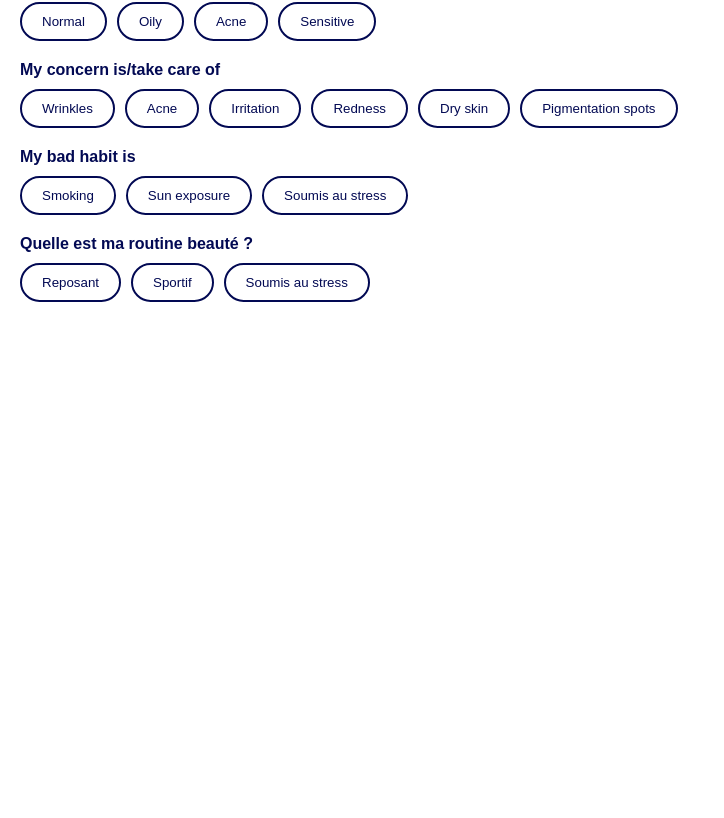
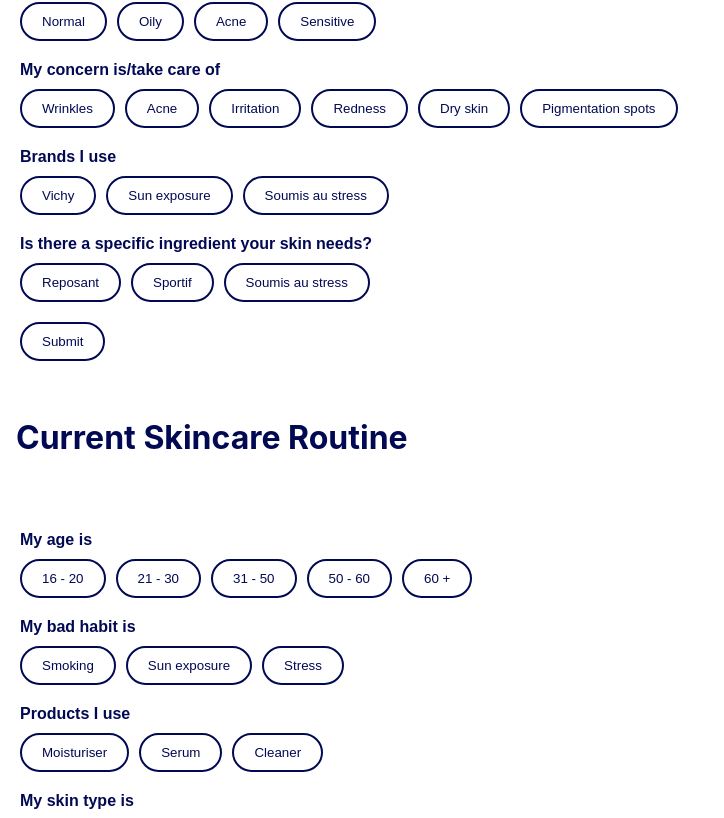
Before and after one commit to sofola/fusion-five, a React (Create React App) app: page /intro in a window 1280 px wide. Shown: the part 323-1141 px from the top of the page, without its empty margins (0-724 px from the left). Before the commit the page ends 800 px from the top, so only its background shows below. Built offline with nearby package versions, Linux system fonts and the light colour scheme.

Commit message:
feat: make questionnaire more reusable adjust proxy settings add routing

```diff
--- a/public/index.html
+++ b/public/index.html
@@ -2,42 +2,11 @@
 <html lang="en">
   <head>
     <meta charset="utf-8" />
-    <link rel="icon" href="%PUBLIC_URL%/favicon.ico" />
     <meta name="viewport" content="width=device-width, initial-scale=1" />
-    <meta name="theme-color" content="#000000" />
-    <meta
-      name="description"
-      content="Web site created using create-react-app"
-    />
-    <link rel="apple-touch-icon" href="%PUBLIC_URL%/logo192.png" />
-    <!--
-      manifest.json provides metadata used when your web app is installed on a
-      user's mobile device or desktop. See https://developers.google.com/web/fundamentals/web-app-manifest/
-    -->
-    <link rel="manifest" href="%PUBLIC_URL%/manifest.json" />
-    <!--
-      Notice the use of %PUBLIC_URL% in the tags above.
-      It will be replaced with the URL of the `public` folder during the build.
-      Only files inside the `public` folder can be referenced from the HTML.
-
-      Unlike "/favicon.ico" or "favicon.ico", "%PUBLIC_URL%/favicon.ico" will
-      work correctly both with client-side routing and a non-root public URL.
-      Learn how to configure a non-root public URL by running `npm run build`.
-    -->
-    <title>React App</title>
+    <title>Fusion Five</title>
   </head>
   <body>
     <noscript>You need to enable JavaScript to run this app.</noscript>
     <div id="root"></div>
-    <!--
-      This HTML file is a template.
-      If you open it directly in the browser, you will see an empty page.
-
-      You can add webfonts, meta tags, or analytics to this file.
-      The build step will place the bundled scripts into the <body> tag.
-
-      To begin the development, run `npm start` or `yarn start`.
-      To create a production bundle, use `npm run build` or `yarn build`.
-    -->
   </body>
 </html>
--- a/src/App.js
+++ b/src/App.js
@@ -1,11 +1,24 @@
 import React from 'react';
-import Questionnaire from './components/Questionnaire';
+import {
+  BrowserRouter as Router, Link} from 'react-router-dom';
+import Introduction from './components/Introduction';
+import Ingredients from './components/Ingredients';
 
 const App = () => {
   return (
-    <div className="App">
-      <Questionnaire />
-    </div>
+    <Router>
+        <div className="App">
+          <Link path="/intro">
+            <Introduction />
+          </Link>
+          <Link path="/ingredients">
+            <Ingredients />
+          </Link>
+          <Link path="/">
+            <h1>Beiersdorf</h1>
+          </Link>
+        </div>
+    </Router>
   );
 };
 
--- /dev/null
+++ b/src/components/Ingredients.js
@@ -0,0 +1,51 @@
+import React from 'react';
+import Questionnaire from './Questionnaire';
+
+const sectionsCurrentRoutine = [
+  {
+    title: 'My age is',
+    options: ['16 - 20', '21 - 30', '31 - 50', '50 - 60', '60 +'],
+    type: 'single',
+  },
+  {
+    title: 'My bad habit is',
+    options: ['Smoking', 'Sun exposure', 'Stress'],
+    type: 'single',
+  },
+  {
+    title: 'Products I use',
+    options: ['Moisturiser', 'Serum', 'Cleaner'],
+    type: 'multiple',
+  },
+  {
+    title: 'My skin type is',
+    options: ['Normal', 'Oily', 'Acne', 'Sensitive'],
+    type: 'single',
+  },
+  {
+    title: 'My concern is/take care of',
+    options: ['Wrinkles', 'Acne', 'Irritation', 'Redness', 'Dry skin', 'Pigmentation spots'],
+    type: 'multiple',
+  },
+  {
+    title: 'Brands I use',
+    options: ['Vichy', 'Sun exposure', 'Soumis au stress'],
+    type: 'multiple',
+  },
+  {
+    title: 'Is there a specific ingredient your skin needs?',
+    options: ['Reposant', 'Sportif', 'Soumis au stress'],
+    type: 'single',
+  },
+];
+
+const Ingredients = () => {
+  return (
+    <div className="App">
+      <h1>Current Skincare Routine</h1>
+      <Questionnaire sections={sectionsCurrentRoutine} />
+    </div>
+  );
+};
+
+export default Ingredients;
--- /dev/null
+++ b/src/components/Introduction.js
@@ -0,0 +1,50 @@
+import React from 'react';
+import Questionnaire from './Questionnaire';
+
+const sectionsIntro = [
+  {
+    title: 'My age is',
+    options: ['16 - 20', '21 - 30', '31 - 50', '50 - 60', '60 +'],
+    type: 'single',
+  },
+  {
+    title: 'My skincare challenge is',
+    options: ['Smoking', 'Sun exposure', 'Stress'],
+    type: 'single',
+  },
+  {
+    title: 'Products I use',
+    options: ['Moisturiser', 'Serum', 'Cleaner'],
+    type: 'multiple',
+  },
+  {
+    title: 'My skin type is',
+    options: ['Normal', 'Oily', 'Acne', 'Sensitive'],
+    type: 'single',
+  },
+  {
+    title: 'My concern is/take care of',
+    options: ['Wrinkles', 'Acne', 'Irritation', 'Redness', 'Dry skin', 'Pigmentation spots'],
+    type: 'multiple',
+  },
+  {
+    title: 'Brands I use',
+    options: ['Vichy', 'Sun exposure', 'Soumis au stress'],
+    type: 'multiple',
+  },
+  {
+    title: 'Is there a specific ingredient your skin needs?',
+    options: ['Reposant', 'Sportif', 'Soumis au stress'],
+    type: 'single',
+  },
+];
+
+const Introduction = () => {
+  return (
+    <div className="App">
+      <Questionnaire sections={sectionsIntro} />
+    </div>
+  );
+};
+
+export default Introduction;
--- a/src/components/Questionnaire.js
+++ b/src/components/Questionnaire.js
@@ -1,136 +1,75 @@
 import React, { useState } from 'react';
 import '../styles/Questionnaire.css';
 
-const Questionnaire = () => {
-  const [age, setAge] = useState('');
-  const [badHabit, setBadHabit] = useState('');
-  const [products, setProducts] = useState([]);
-  const [skinType, setSkinType] = useState('');
-  const [concern, setConcern] = useState([]);
-  const [beautyRoutine, setBeautyRoutine] = useState('');
+const Questionnaire = ({ sections }) => {
+  const [selections, setSelections] = useState({});
 
-  const handleProductChange = (product) => {
-    setProducts((prev) =>
-      prev.includes(product)
-        ? prev.filter((p) => p !== product)
-        : [...prev, product]
-    );
+  const handleOptionChange = (section, option) => {
+    setSelections((prev) => ({
+      ...prev,
+      [section]: prev[section] === option ? '' : option,
+    }));
   };
 
-  const handleConcernChange = (concernItem) => {
-    setConcern((prev) =>
-      prev.includes(concernItem)
-        ? prev.filter((c) => c !== concernItem)
-        : [...prev, concernItem]
-    );
+  const handleMultipleOptionsChange = (section, option) => {
+    setSelections((prev) => ({
+      ...prev,
+      [section]: prev[section]?.includes(option)
+        ? prev[section].filter((opt) => opt !== option)
+        : [...(prev[section] || []), option],
+    }));
+  };
+
+
+  const handleSubmit = async () => {
+    try {
+      const response = await fetch('http://127.0.0.1:5000/submit', {  // Make sure this URL matches your Flask server address
+        method: 'POST',
+        headers: {
+          'Content-Type': 'application/json',
+        },
+        body: JSON.stringify(selections),
+      });
+      const data = await response.json();
+      console.log('Response from backend:', data);
+    } catch (error) {
+      console.error('Error submitting data:', error);
+    }
   };
 
   return (
     <div className="questionnaire">
-      <div className="section">
-        <p>My age is</p>
+      {sections.map((section, index) => (
+        <div className="section" key={index}>
+          <p>{section.title}</p>
           <div className="options">
-          {['16 - 20', '21 - 30', '31 - 50', '50 - 60', '60 +'].map((ageRange) => (
+            {section.options.map((option) => (
               <button
-              key={ageRange}
-              className={age === ageRange ? 'selected' : ''}
-              onClick={() => setAge(ageRange)}
+                key={option}
+                className={
+                  section.type === 'single'
+                    ? selections[section.title] === option
+                      ? 'selected'
+                      : ''
+                    : selections[section.title]?.includes(option)
+                      ? 'selected'
+                      : ''
+                }
+                onClick={() =>
+                  section.type === 'single'
+                    ? handleOptionChange(section.title, option)
+                    : handleMultipleOptionsChange(section.title, option)
+                }
               >
-              {ageRange}
+                {option}
               </button>
             ))}
           </div>
         </div>
-
-      <div className="section">
-        <p>My bad habit is</p>
-        <div className="options">
-          {['Smoking', 'Sun exposure', 'Stress'].map((habit) => (
-            <button
-              key={habit}
-              className={badHabit === habit ? 'selected' : ''}
-              onClick={() => setBadHabit(habit)}
-            >
-              {habit}
+      ))}
+      <button className="submit-button" onClick={handleSubmit}>
+        Submit
       </button>
-          ))}
-        </div>
-      </div>
-
-      <div className="section">
-        <p>Products I use</p>
-        <div className="options">
-          {['Moisturiser', 'Serum', 'Cleaner'].map((product) => (
-            <button
-              key={product}
-              className={products.includes(product) ? 'selected' : ''}
-              onClick={() => handleProductChange(product)}
-            >
-              {product}
-            </button>
-          ))}
-        </div>
-      </div>
-
-      <div className="section">
-        <p>My skin type is</p>
-        <div className="options">
-          {['Normal', 'Oily', 'Acne', 'Sensitive'].map((type) => (
-            <button
-              key={type}
-              className={skinType === type ? 'selected' : ''}
-              onClick={() => setSkinType(type)}
-            >
-              {type}
-            </button>
-          ))}
-        </div>
-      </div>
-
-      <div className="section">
-        <p>My concern is/take care of</p>
-        <div className="options">
-          {['Wrinkles', 'Acne', 'Irritation', 'Redness', 'Dry skin', 'Pigmentation spots'].map((concernItem) => (
-            <button
-              key={concernItem}
-              className={concern.includes(concernItem) ? 'selected' : ''}
-              onClick={() => handleConcernChange(concernItem)}
-            >
-              {concernItem}
-            </button>
-          ))}
-        </div>
-      </div>
-
-      <div className="section">
-        <p>My bad habit is</p>
-        <div className="options">
-          {['Smoking', 'Sun exposure', 'Soumis au stress'].map((habit) => (
-            <button
-              key={habit}
-              className={badHabit === habit ? 'selected' : ''}
-              onClick={() => setBadHabit(habit)}
-            >
-              {habit}
-            </button>
-          ))}
-        </div>
-      </div>
-
-      <div className="section">
-        <p>Quelle est ma routine beauté ?</p>
-        <div className="options">
-          {['Reposant', 'Sportif', 'Soumis au stress'].map((routine) => (
-            <button
-              key={routine}
-              className={beautyRoutine === routine ? 'selected' : ''}
-              onClick={() => setBeautyRoutine(routine)}
-            >
-              {routine}
-            </button>
-          ))}
-        </div>
-      </div>
     </div>
   );
 };
--- a/src/styles/Questionnaire.css
+++ b/src/styles/Questionnaire.css
@@ -1,3 +1,12 @@
+h1 {
+  color: #020953;
+  padding: 1rem;
+}
+
+a {
+  text-decoration: none;
+}
+
 .questionnaire {
   padding: 20px;
   font-family: Arial, sans-serif;
```
Also changed, not shown: package.json (+9 -1 lines), src/App.css (deleted, +0 -38 lines), 2 other files (tests, documents, lock files or other folders). Lines whose indentation alone changed are shown as unchanged.
